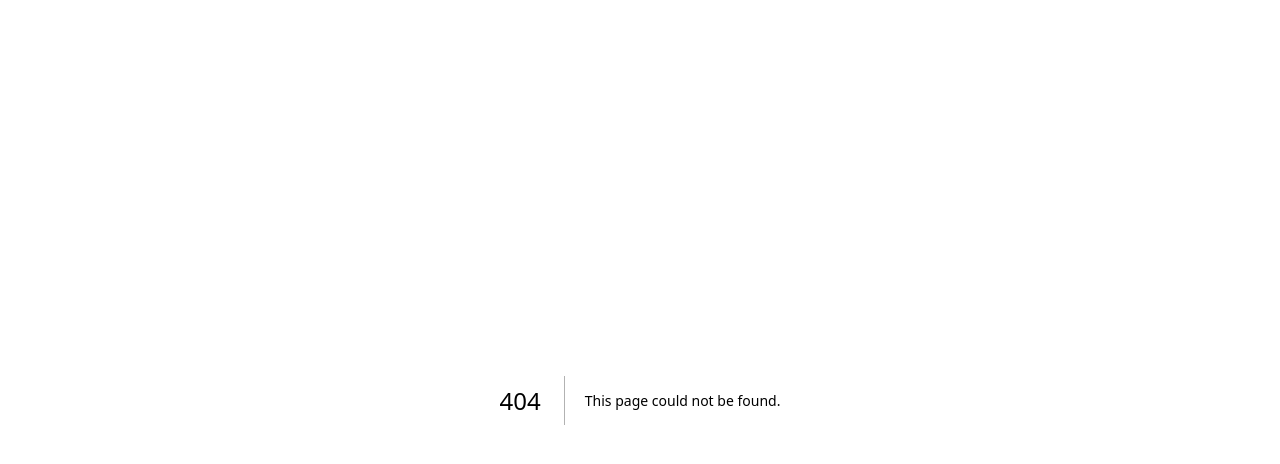
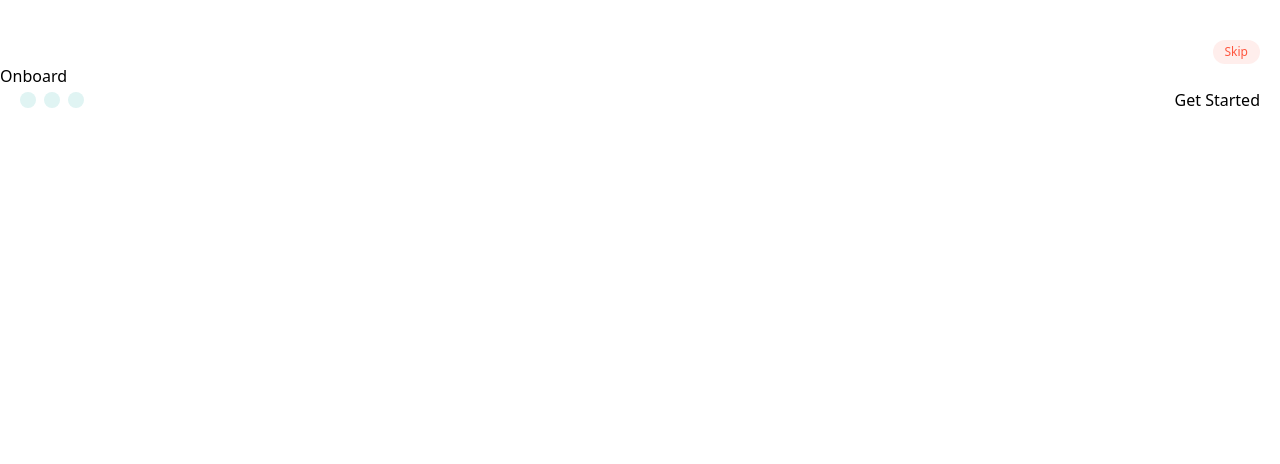
Before and after one commit to devhenode/Fintech-SME, a Next.js app: page /onboarding in a window 1280 px wide. Before the commit this address had no page. Shown: the top 464 px of the page. Built offline with nearby package versions, Linux system fonts and the light colour scheme.

Commit message:
feat: form control/onboarding  UI

```diff
--- /dev/null
+++ b/app/components/skipButton.js
@@ -0,0 +1,14 @@
+
+
+
+
+
+const Skip = (props) => {
+  return (
+    <div className="flex justify-end mt-10 mr-5">
+        <button className="bg-[#FFEEEC] text-center p-1 px-3 rounded-xl text-[#FF553E] text-xs">{props.name}</button>
+    </div>
+  )
+}
+
+export default Skip
--- /dev/null
+++ b/app/components/stepper.js
@@ -0,0 +1,28 @@
+'use client'
+import { useState } from "react"
+
+
+
+
+
+
+const Stepper = () => {
+  const [active, setActive] = useState(false)
+
+  const handleActive = () => {
+    setActive(prevActive => !prevActive)
+  }
+
+  return (
+    <div className="flex items-center justify-between px-5">
+        <div className="flex gap-2">
+             {Array(3).fill("").map((eve, index) => (
+              <span className={`p-2 rounded-full ${active? "bg-[#3FC2A3]":"bg-[#E0F4F3]"}`}></span>
+             ))}
+        </div>
+        <button className="" onClick={handleActive}>{active? "Next": "Get Started"}</button>
+    </div>
+  )
+}
+
+export default Stepper
--- a/app/login/page.js
+++ b/app/login/page.js
@@ -1,3 +1,6 @@
+"use client"
+
+import { useState } from "react"
 import Button from "../components/button"
 import Input from "../components/textInput"
 import Link from "next/link"
@@ -6,14 +9,29 @@ import Link from "next/link"
 
 
 const Login = () => {
+  const [loginData, setLoginData] = useState({
+    username: "",
+    password: ""
+  })
+
+  const handleChange = (event) => {
+    const {username, password} = event.target
+    setLoginData(prevLoginData => {
+      return {
+        ...prevLoginData,
+        [event.target.name]: event.target.value
+      }
+    })
+  };
+
   return (
     <div className="bg-backgroundImage px-5 max-w-[40rem] m-auto mt-[5rem] gap-14 flex-col flex">
 
         <h1 className="text-center font-bold text-[1.75rem]">LOGIN</h1>
 
         <form className="flex flex-col gap-5">
-            <Input placeholder="Enter username" type="text" name="username" />
-            <Input placeholder="Password" type="text" name="password" />
+            <Input placeholder="Enter username" type="text" name="username" onChange={handleChange} value={loginData.username} />
+            <Input placeholder="Password" type="text" name="password" onChange={handleChange} value={loginData.password} />
         </form>
 
         <div className="flex flex-col gap-2">
--- /dev/null
+++ b/app/onboarding/layout.js
@@ -0,0 +1,21 @@
+import Skip from '../components/skipButton'
+import Stepper from '../components/stepper'
+
+
+
+export const metadata = {
+  title: 'Fintech SME',
+  description: 'Fintech app to help small businesses',
+}
+
+export default function RootLayout({ children }) {
+  return (
+    <html lang="en">
+      <body className=''>
+        <Skip name="Skip" />
+        {children}
+        <Stepper />
+    </body>
+    </html>
+  )
+}
--- /dev/null
+++ b/app/onboarding/page.js
@@ -0,0 +1,13 @@
+
+
+
+
+const Onboard = () => {
+  return (
+    <div className="">
+        Onboard
+    </div>
+  )
+}
+
+export default Onboard
--- a/app/signup/page.js
+++ b/app/signup/page.js
@@ -1,21 +1,42 @@
+"use client"
+
 import Link from "next/link"
 import Button from "../components/button"
 import Input from "../components/textInput"
-
+import { useState } from "react"
 
 
 
 const Signup = () => {
+  const [formData, setFormData] = useState({
+    companyName: "",
+    fullName: "",
+    emailAddress: "",
+    phoneNumber: "",
+    password: ""
+  });
+
+  const handleChange = (event) => {
+    const {companyName,fullname, email, phoneNumber, password} = event.target
+    setFormData(prevFormData => {
+      return {
+        ...prevFormData,
+        [event.target.name]: event.target.value
+      }
+    })
+  };
+
   return (
     <div className="bg-backgroundImage px-5 max-w-[40rem] m-auto mt-[2rem] gap-5 flex-col flex">
 
         <h1 className="text-center font-bold text-[1.75rem]">Create Account</h1>
 
         <form className="flex flex-col gap-5">
-            <Input placeholder="Company Name" type="text" name="companyName" />
-            <Input placeholder="Full Name" type="text" name="fullname" />
-            <Input placeholder="Email" type="text" name="email" />
-            <Input placeholder="Password" type="text" name="password" />
+            <Input placeholder="Company Name" type="text" name="companyName" onChange={handleChange} value={formData.companyName} />
+            <Input placeholder="Full Name" type="text" name="fullname" onChange={handleChange} value={formData.fullname} />
+            <Input placeholder="Email" type="text" name="email" onChange={handleChange} value={formData.email} />
+            <Input placeholder="Phone Number" type="number" name="phoneNumber" onChange={handleChange} value={formData.phoneNumber} />
+            <Input placeholder="Password" type="text" name="password" onChange={handleChange} value={formData.password} />
         </form>
 
         <div className="flex flex-col gap-2">
```
